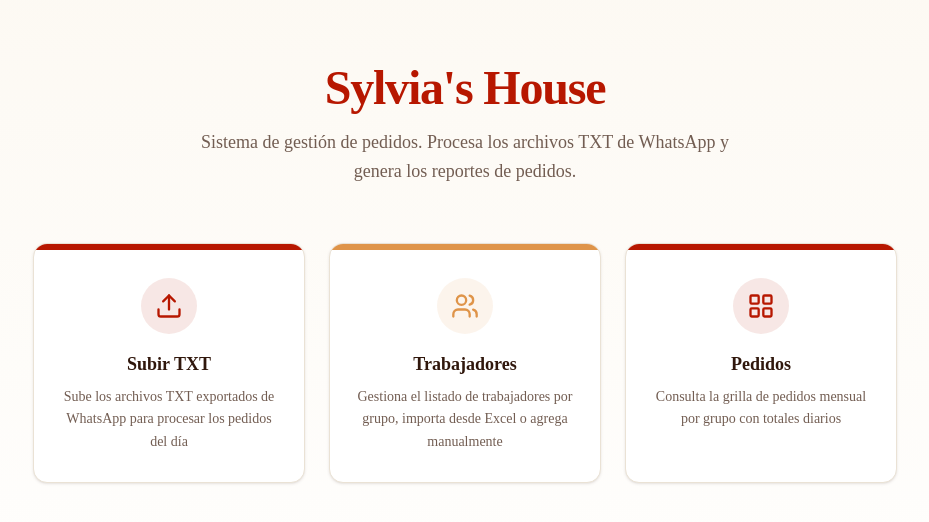
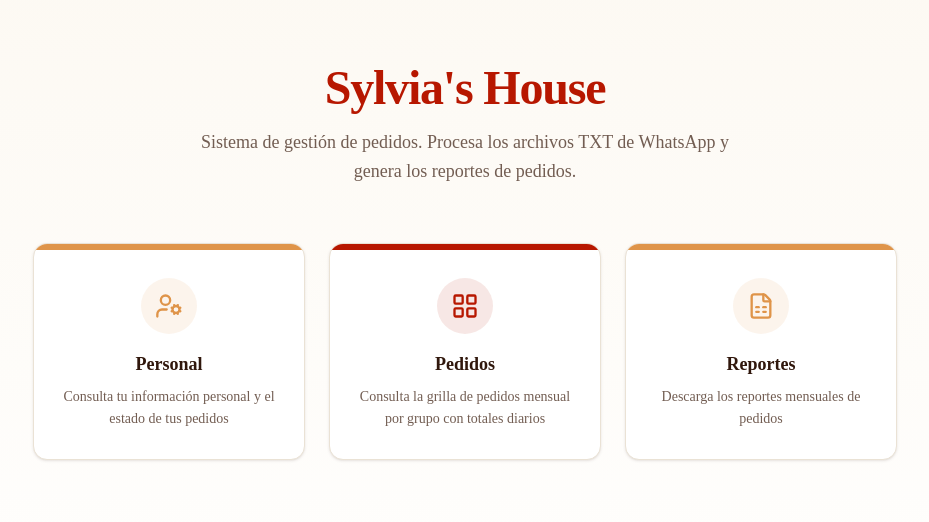
Before and after one commit to sylviaegoavil/sylviashouse, a Next.js app: page / in a window 1280 px wide. Shown: the top 522 px of the page, without its empty margins (175-1104 px from the left). Built offline with nearby package versions, Linux system fonts and the light colour scheme; no server answers; the database is empty.

Commit message:
Página de login

```diff
--- a/app/cotizaciones/configuracion/page.tsx
+++ b/app/cotizaciones/configuracion/page.tsx
@@ -67,10 +67,19 @@ export default function ConfiguracionPage() {
       const data = await res.json();
       if (data) {
         setForm({
-          ...EMPTY,
-          ...data,
+          id:            data.id,
+          company_name:  data.company_name  ?? "",
+          trade_name:    data.trade_name    ?? "",
+          ruc:           data.ruc           ?? "",
+          address:       data.address       ?? "",
+          district:      data.district      ?? "",
+          phone:         data.phone         ?? "",
+          email:         data.email         ?? "",
+          advisor_name:  data.advisor_name  ?? "",
+          advisor_role:  data.advisor_role  ?? "",
+          advisor_phone: data.advisor_phone ?? "",
           bank_accounts: Array.isArray(data.bank_accounts) ? data.bank_accounts : [],
-          logo_url: data.logo_url ?? null,
+          logo_url:      data.logo_url ?? null,
         });
       }
     }
--- a/app/login/page.tsx
+++ b/app/login/page.tsx
@@ -29,16 +29,7 @@ function LoginForm() {
         setError("Credenciales incorrectas. Verifica tu email y contraseña.");
       } else {
         const redirect = searchParams.get("redirect");
-        if (redirect) {
-          router.push(redirect);
-        } else {
-          // Check role to decide where to land
-          const meRes = await fetch("/api/auth/me");
-          const meData = meRes.ok ? await meRes.json() : null;
-          const isSuperAdmin = meData?.profile?.role === "super_admin";
-          const clientCount = (meData?.clients ?? []).filter((c: { is_active: boolean }) => c.is_active).length;
-          router.push(isSuperAdmin && clientCount > 1 ? "/select-client" : "/dashboard");
-        }
+        router.push(redirect ?? "/");
         router.refresh();
       }
     } catch {
--- a/app/page.tsx
+++ b/app/page.tsx
@@ -1,24 +1,107 @@
+"use client";
+
+import React, { useEffect, useState } from "react";
 import Link from "next/link";
 import Image from "next/image";
-import { Upload, Users, LayoutGrid } from "lucide-react";
-import { createServiceRoleSupabaseClient } from "@/lib/supabase-server";
+import { Upload, Users, LayoutGrid, FileSpreadsheet, FileText, UserCog } from "lucide-react";
+import { useAuth } from "@/components/AuthProvider";
+import { createBrowserSupabaseClient } from "@/lib/supabase";
 
-async function getLogoUrl(): Promise<string | null> {
-  try {
-    const supabase = createServiceRoleSupabaseClient();
-    const { data } = await supabase
+interface NavCard {
+  href: string;
+  title: string;
+  description: string;
+  icon: React.ElementType;
+  color: "primary" | "gold";
+}
+
+const ADMIN_CARDS: NavCard[] = [
+  {
+    href: "/upload",
+    title: "Subir TXT",
+    description: "Sube los archivos TXT exportados de WhatsApp para procesar los pedidos del día",
+    icon: Upload,
+    color: "primary",
+  },
+  {
+    href: "/workers",
+    title: "Trabajadores",
+    description: "Gestiona el listado de trabajadores por grupo, importa desde Excel o agrega manualmente",
+    icon: Users,
+    color: "gold",
+  },
+  {
+    href: "/groups",
+    title: "Pedidos",
+    description: "Consulta la grilla de pedidos mensual por grupo con totales diarios",
+    icon: LayoutGrid,
+    color: "primary",
+  },
+  {
+    href: "/reports",
+    title: "Reportes",
+    description: "Exporta los reportes mensuales en Excel para APT, Producción y Patio",
+    icon: FileSpreadsheet,
+    color: "gold",
+  },
+  {
+    href: "/cotizaciones",
+    title: "Cotizaciones",
+    description: "Genera y gestiona cotizaciones para clientes con PDF descargable",
+    icon: FileText,
+    color: "primary",
+  },
+];
+
+const READONLY_CARDS: NavCard[] = [
+  {
+    href: "/personal",
+    title: "Personal",
+    description: "Consulta tu información personal y el estado de tus pedidos",
+    icon: UserCog,
+    color: "gold",
+  },
+  {
+    href: "/groups",
+    title: "Pedidos",
+    description: "Consulta la grilla de pedidos mensual por grupo con totales diarios",
+    icon: LayoutGrid,
+    color: "primary",
+  },
+  {
+    href: "/reports",
+    title: "Reportes",
+    description: "Descarga los reportes mensuales de pedidos",
+    icon: FileSpreadsheet,
+    color: "gold",
+  },
+];
+
+export default function HomePage() {
+  const { profile, loading } = useAuth();
+  const [logoUrl, setLogoUrl] = useState<string | null>(null);
+
+  useEffect(() => {
+    const supabase = createBrowserSupabaseClient();
+    supabase
       .from("company_settings")
       .select("logo_url")
       .limit(1)
-      .single();
-    return data?.logo_url ?? null;
-  } catch {
-    return null;
+      .single()
+      .then(({ data }) => { setLogoUrl(data?.logo_url ?? null); }, () => {});
+  }, []);
+
+  const role = profile?.role ?? "readonly";
+  const isAdmin = role === "super_admin" || role === "client_admin";
+  const cards = isAdmin ? ADMIN_CARDS : READONLY_CARDS;
+
+  if (loading) {
+    return (
+      <div className="min-h-[calc(100vh-56px)] bg-gradient-to-b from-brand-cream to-white flex items-center justify-center">
+        <p className="text-muted-foreground">Cargando...</p>
+      </div>
+    );
   }
-}
-
-export default async function HomePage() {
-  const logoUrl = await getLogoUrl();
 
   return (
     <div className="min-h-[calc(100vh-56px)] bg-gradient-to-b from-brand-cream to-white">
@@ -28,7 +111,6 @@ export default async function HomePage() {
         <div className="text-center mb-14">
           {logoUrl && (
             <div className="flex justify-center mb-6">
-              <div className="relative h-52 w-auto">
               <Image
                 src={logoUrl}
                 alt="Sylvia's House"
@@ -38,7 +120,6 @@ export default async function HomePage() {
                 priority
                 unoptimized
               />
-              </div>
             </div>
           )}
           <h1 className="text-5xl font-bold tracking-tight mb-4 text-primary">
@@ -51,63 +132,31 @@ export default async function HomePage() {
         </div>
 
         {/* Cards */}
-        <div className="grid gap-6 sm:grid-cols-3">
-
-          <Link href="/upload" className="group block h-full">
+        <div className={`grid gap-6 ${cards.length <= 3 ? "sm:grid-cols-3" : "sm:grid-cols-2 lg:grid-cols-3"}`}>
+          {cards.map((card) => {
+            const Icon = card.icon;
+            const isPrimary = card.color === "primary";
+            return (
+              <Link key={card.href} href={card.href} className="group block h-full">
                 <div className="h-full rounded-xl border border-border bg-card overflow-hidden shadow-sm
                                 transition-all duration-200 hover:shadow-md hover:-translate-y-1">
-              <div className="h-1.5 bg-primary" />
+                  <div className={`h-1.5 ${isPrimary ? "bg-primary" : "bg-brand-gold"}`} />
                   <div className="px-6 py-7 text-center">
-                <div className="mx-auto mb-4 h-14 w-14 rounded-full bg-primary/10 flex items-center justify-center
-                                group-hover:bg-primary/20 transition-colors">
-                  <Upload className="h-7 w-7 text-primary" />
+                    <div className={`mx-auto mb-4 h-14 w-14 rounded-full flex items-center justify-center transition-colors
+                      ${isPrimary
+                        ? "bg-primary/10 group-hover:bg-primary/20"
+                        : "bg-brand-gold/10 group-hover:bg-brand-gold/20"}`}>
+                      <Icon className={`h-7 w-7 ${isPrimary ? "text-primary" : "text-brand-gold"}`} />
                     </div>
-                <h2 className="text-lg font-semibold text-foreground mb-2">Subir TXT</h2>
-                <p className="text-sm text-muted-foreground leading-relaxed">
-                  Sube los archivos TXT exportados de WhatsApp para procesar los
-                  pedidos del día
-                </p>
+                    <h2 className="text-lg font-semibold text-foreground mb-2">{card.title}</h2>
+                    <p className="text-sm text-muted-foreground leading-relaxed">{card.description}</p>
                   </div>
                 </div>
               </Link>
+            );
+          })}
+        </div>
 
-          <Link href="/workers" className="group block h-full">
-            <div className="h-full rounded-xl border border-border bg-card overflow-hidden shadow-sm
-                            transition-all duration-200 hover:shadow-md hover:-translate-y-1">
-              <div className="h-1.5 bg-brand-gold" />
-              <div className="px-6 py-7 text-center">
-                <div className="mx-auto mb-4 h-14 w-14 rounded-full bg-brand-gold/10 flex items-center justify-center
-                                group-hover:bg-brand-gold/20 transition-colors">
-                  <Users className="h-7 w-7 text-brand-gold" />
-                </div>
-                <h2 className="text-lg font-semibold text-foreground mb-2">Trabajadores</h2>
-                <p className="text-sm text-muted-foreground leading-relaxed">
-                  Gestiona el listado de trabajadores por grupo, importa desde
-                  Excel o agrega manualmente
-                </p>
-              </div>
-            </div>
-          </Link>
-
-          <Link href="/groups" className="group block h-full">
-            <div className="h-full rounded-xl border border-border bg-card overflow-hidden shadow-sm
-                            transition-all duration-200 hover:shadow-md hover:-translate-y-1">
-              <div className="h-1.5 bg-primary" />
-              <div className="px-6 py-7 text-center">
-                <div className="mx-auto mb-4 h-14 w-14 rounded-full bg-primary/10 flex items-center justify-center
-                                group-hover:bg-primary/20 transition-colors">
-                  <LayoutGrid className="h-7 w-7 text-primary" />
-                </div>
-                <h2 className="text-lg font-semibold text-foreground mb-2">Pedidos</h2>
-                <p className="text-sm text-muted-foreground leading-relaxed">
-                  Consulta la grilla de pedidos mensual por grupo con totales
-                  diarios
-                </p>
-              </div>
-            </div>
-          </Link>
-
-        </div>
       </div>
     </div>
   );
```
Lines whose indentation alone changed are shown as unchanged.
